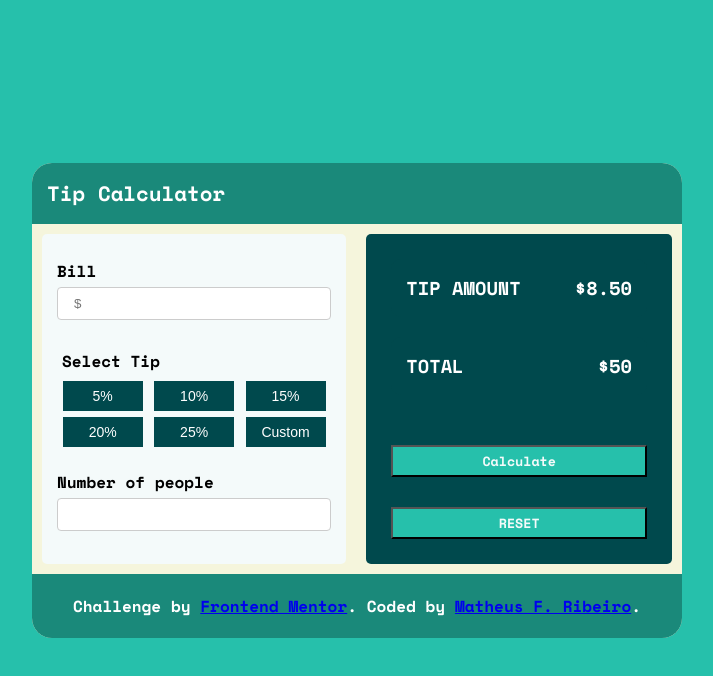
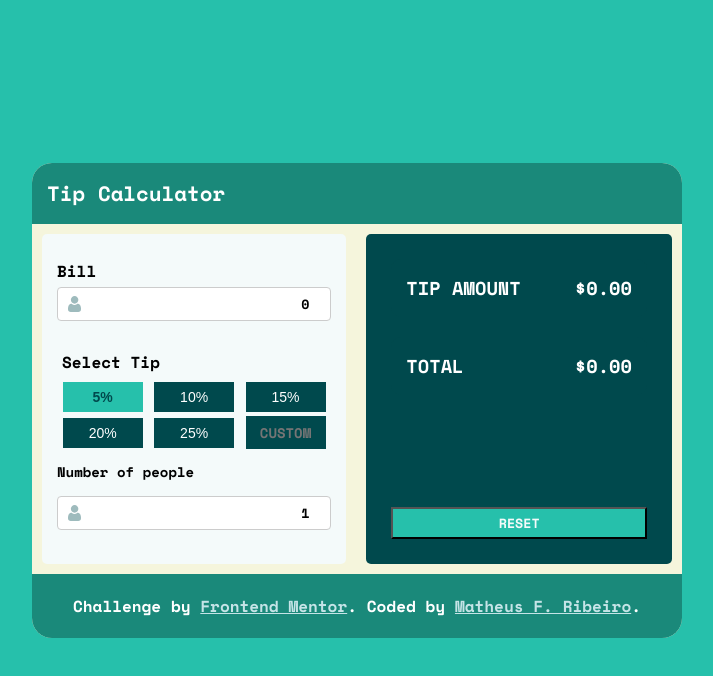
Before and after one commit to matheusfribeiro/tip-calculator, a plain HTML site: page index.html in a window 1280 px wide. Both pictures are taken after a click on the button "5%". Shown: the whole page, without its empty margins (283-996 px from the left). Drawn offline with nearby package versions, Linux system fonts and the light colour scheme.

Commit message:
script logic and scss updates

```diff
--- a/index.html
+++ b/index.html
@@ -18,27 +18,28 @@
 
         <div class="amount">
           <label class="label" for="">Bill</label>
-          <input id="bill" placeholder="$" class="input" type="text">
+          <input id="bill" placeholder="$" class="input" type="number">
         </div>
 
         <div class="selecttip">
           <label class="label" for="">Select Tip</label>
 
-          <div class="tips">
-            <button value="5" data-tip class="tipbutton">5%</button>
-            <button value="10" data-tip class="tipbutton">10%</button>
-            <button value="15" data-tip class="tipbutton">15%</button>
-            <button value="20" data-tip class="tipbutton">20%</button>
-            <button value="25" data-tip class="tipbutton">25%</button>
-            <button value="custom" data-tip class="tipbutton">Custom</button>
+          <div class="tip">
+            <button class="tips">5%</button>
+            <button class="tips">10%</button>
+            <button class="tips active">15%</button>
+            <button class="tips">20%</button>
+            <button class="tips">25%</button>
+            <div  class="tips"><input id="tipcustom" placeholder="CUSTOM" type="text"></div>
           </div>
 
         </div>
 
         <div class="people">
-          <label class="label" for="">Number of people</label>
-          <input id="numberofpeople" class="input" type="text">
+          <label for="">Number of people</label>
+          <span class="error" id="spanError">Can't be zero</span>
         </div>
+        <input id="numberofpeople" class="input" type="number">
 
       </div>
 
@@ -46,19 +47,17 @@
 
         <div class="box">
 
-          <h3>TIP AMOUNT</h3> <h3 id="splitresult">$8.50</h3>
+          <h3>TIP AMOUNT</h3> <h3 id="tipPerson">$8.50</h3>
 
         </div>
 
         <div class="box">
 
-          <h3>TOTAL</h3> <h3 id="totalresult">$50</h3>
+          <h3>TOTAL</h3> <h3 id="totalPerson">$50</h3>
 
         </div>
 
-        <div class="action">
-          <button id="calculate" class="actionbutton">Calculate</button>
-        </div>
+
 
         <div class="action">
           <button id="reset" class="actionbutton">RESET</button>
--- a/script.js
+++ b/script.js
@@ -1,29 +1,102 @@
-let splitresult = document.querySelector('#splitresult')
-let totalresult = document.querySelector('#totalresult')
+let billInput = document.querySelector('#bill')
+let numberofpeopleInput = document.querySelector('#numberofpeople')
+let tips = document.querySelectorAll('.tips')
+let tipPerson = document.querySelector('#tipPerson')
+let totalPerson = document.querySelector('#totalPerson')
+let tipCustom = document.querySelector('#tipcustom')
+let resetButton = document.querySelector('#reset')
+let spanError = document.querySelector('#spanError')
+
+tipPerson.innerHTML = '$' + (0).toFixed(2)
+totalPerson.innerHTML = '$' + (0).toFixed(2)
 
 // BILL
-let billInput = document.querySelector('#bill')
-billInput.onblur = function getBill() {
-  bill = billInput.value
-  console.log(bill)
-  return bill
+billInput.value = '0'
+billInput.oninput = getBill
+
+let bill = 0
+function getBill() {
+  bill = parseFloat(billInput.value)
+  calculate()
 }
 
 
 // SELECT TIP
-let tipbutton = document.querySelectorAll('[data-tip]')
 
-tipbutton.forEach((tip) => {
-  return tip.addEventListener('click', event => console.log(tip.value))
+let tipPerc = 0.15
 
+tips.forEach(function(item) {
+  item.addEventListener('click', clickFunc)
+})
 
-})
+function clickFunc (e) {
+  tips.forEach(function(item) {
+    item.classList.remove('active')
+
+    if(e.target.innerHTML == item.innerHTML) {
+      item.classList.add('active')
+      tipPerc = parseFloat(item.innerHTML) / 100
+    }
+  })
+
+  calculate()
+}
+
+tipCustom.oninput = customFunc
+
+ function customFunc () {
+  tipPerc = parseFloat(tipCustom.value / 100)
+
+  tips.forEach(function(item) {
+    item.classList.remove('active')
+  })
+  calculate()
+ }
 
 
 //NUMBER OF PEOPLE
-let numberofpeopleInput = document.querySelector('#numberofpeople')
-numberofpeopleInput.onblur = function getPeople() {
-  numberofpeople = numberofpeopleInput.value
-  console.log(numberofpeople)
-  return numberofpeople
+numberofpeopleInput.value = '1'
+numberofpeopleInput.oninput = getPeople
+
+let numberofpeople = 1
+function getPeople() {
+  numberofpeople = parseFloat(numberofpeopleInput.value)
+  calculate()
+
+  if (numberofpeople < 1) {
+    numberofpeopleInput.classList.add('error')
+    spanError.style.display = 'flex'
+  } else {
+    numberofpeopleInput.classList.remove('error')
+    spanError.style.display = 'none'
+    calculate()
+  }
 }
+
+
+//CALCULATE
+
+function calculate() {
+  if (numberofpeople >= 1) {
+    let tipAmount = (bill * tipPerc) / numberofpeople
+    let total = (bill + tipAmount) / numberofpeople
+    tipPerson.innerHTML = '$' + tipAmount.toFixed(2)
+    totalPerson.innerHTML = '$' + total.toFixed(2)
+  }
+}
+
+//RESET
+
+resetButton.onclick = reset
+
+function reset() {
+  tipPerson.innerHTML = '$' + (0).toFixed(2)
+  totalPerson.innerHTML = '$' + (0).toFixed(2)
+  billInput.value = '0'
+  getBill()
+  numberofpeopleInput.value = 1
+  getPeople()
+  tipCustom.value = '0'
+
+
+}
--- a/style.scss
+++ b/style.scss
@@ -14,10 +14,15 @@ body {
   flex-direction: column;
   align-items: center;
   height: 100vh;
+  width: 100%;
   min-height: 100vh;
   font-size: 16px;
   background-color: hsl(172, 67%, 45%);
-  font-family: 'Space Mono', monospace;}
+  font-family: 'Space Mono', monospace;
+
+
+
+}
 
 .container {
   max-width: 650px;
@@ -41,6 +46,21 @@ body {
     height: 350px; // FIX HEIGHT ON DIFFERENT SCREENS
     display: flex;
 
+    .input {
+      width: 100%;
+      padding: 6px;
+      margin: 4px 0;
+      border: 1px solid #ccc;
+      border-radius: 4px;
+      outline: none;
+      text-align: right;
+      font-family: 'Space Mono', monospace;
+      background-image: url("images/icon-dollar.svg");
+      background-repeat: no-repeat;
+      background-position: 10px;
+
+    }
+
     .bill {
       width: 50%;
       margin: 10px;
@@ -58,48 +78,72 @@ body {
 
 
 
-        .input {
-          width: 100%;
-          padding: 8px 16px;
-          margin: 4px 0;
-          border: 1px solid #ccc;
-          border-radius: 4px;
-          outline: none;
-        }
+
       }
 
       .selecttip {
         display: flex;
         flex-direction: column;
 
+
+
+
         .label {
           display: flex;
           flex-wrap: wrap;
           padding: 5px;
+
+
         }
 
-        .tips {
+        .tip {
           display: flex;
           flex-wrap: wrap;
           justify-content: space-around;
 
 
-          .tipbutton {
+
+
+
+          .tips {
             background-color: hsl(183, 100%, 15%);
+            display: flex;
+            justify-content: center;
+            align-items: center;
             border: none;
+            text-align: center;
+            text-decoration: none;
             color: white;
-            text-align: center;
-            align-items: center;
-            text-decoration: none;
             font-size: 14px;
             margin: 3px 2px;
             height: 30px;
             width: 80px;
-
+            cursor: pointer;
 
             &:hover {
               background-color: hsl(185, 41%, 84%);
             }
+
+            input {
+              background-color: hsl(183, 100%, 15%);
+              width: 100%;
+              color: white;
+              border: none;
+              outline: none;
+              padding: 6px;
+              text-align: center;
+              font-size: 14px;
+              font-weight: bolder;
+              font-family: 'Space Mono', monospace;
+            }
+
+          }
+
+
+          .active {
+            background-color: hsl(172, 67%, 45%);
+            font-weight: bolder;
+            color: hsl(183, 100%, 15%);
           }
         }
 
@@ -107,21 +151,32 @@ body {
 
       .people {
         display: flex;
-        flex-direction: column;
-        align-items: flex-start;
-        margin: 20px 0;
+        justify-content: space-between;
+        margin: 10px 0;
 
 
+        label {
+          font-size: 14px;
 
-        .input {
-          width: 100%;
-          padding: 8px 16px;
-          margin: 4px 0;
-          border: 1px solid #ccc;
-          border-radius: 4px;
-          outline: none;
         }
+        .error {
+          color: red;
+          display: none;
+          font-size: 14px;
+        }
+
+
       }
+      input.error {
+        border: thick solid red;
+        color: red;
+      }
+
+      .input {
+        background-image: url('images/icon-person.svg');
+      }
+
+
     }
 
     .result {
@@ -174,5 +229,9 @@ body {
     border-bottom-left-radius: 20px;
     border-bottom-right-radius: 20px;
 
+    a {
+      color: hsl(185, 41%, 84%);
+    }
+
   }
 }
```
Also changed, not shown: style.css, 1 other file.
